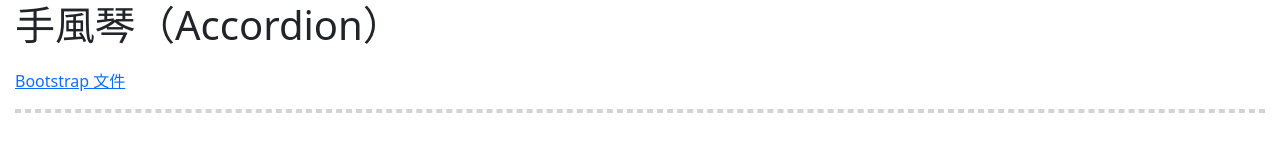
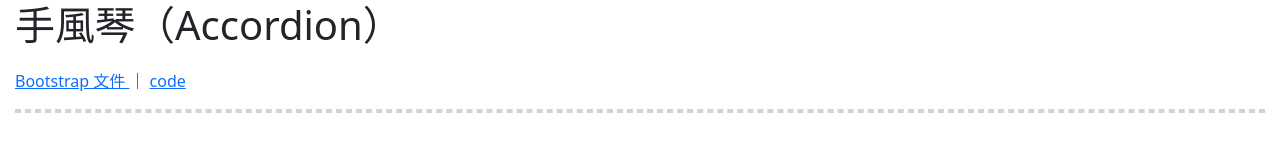
Before and after one commit to GitHubPlayerZero/hex-vue3-practise, a Vue app: page /#/bootstrap/accordion in a window 1280 px wide. Shown: the part 265-413 px from the top of the page. Built offline with nearby package versions, Linux system fonts and the light colour scheme; the HTML template or start-up script is replaced by a standard one.

Commit message:
範例增加 code 連結

```diff
--- a/src/views/kit_samples/bootstrap/Accordion.vue
+++ b/src/views/kit_samples/bootstrap/Accordion.vue
@@ -6,6 +6,9 @@
 	<p>
 		<a href="https://bootstrap5.hexschool.com/docs/5.1/components/accordion/" target="_blank">
 			Bootstrap 文件
+		</a>｜
+		<a href="https://github.com/GitHubPlayerZero/hex-vue3-practise/blob/main/src/views/kit_samples/bootstrap/Accordion.vue" target="_blank">
+			code
 		</a>
 	</p>
 
--- a/src/views/kit_samples/bootstrap/Toast.vue
+++ b/src/views/kit_samples/bootstrap/Toast.vue
@@ -4,6 +4,9 @@
 	<p>
 		<a href="https://bootstrap5.hexschool.com/docs/5.1/components/toasts/" target="_blank">
 			Bootstrap 文件
+		</a>｜
+		<a href="https://github.com/GitHubPlayerZero/hex-vue3-practise/blob/main/src/views/kit_samples/bootstrap/Toast.vue" target="_blank">
+			code
 		</a>
 	</p>
 
```
